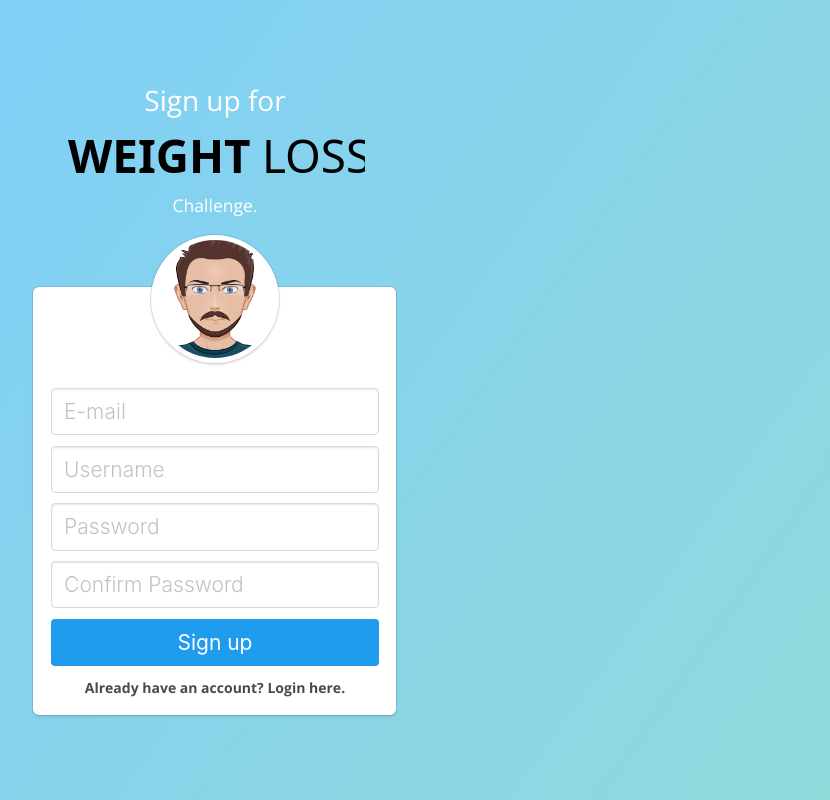
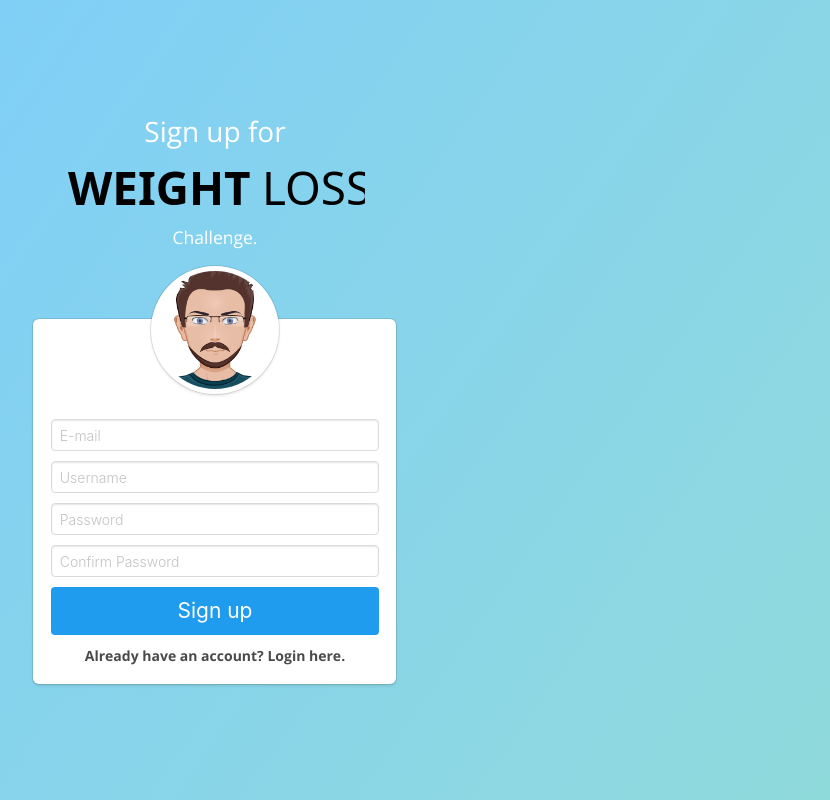
Before and after one commit to mskraban/wloss, a PHP site: page /register.php in a window 1280 px wide. Shown: the whole page, without its empty margins (425-1255 px from the left). Run offline with PHP 8.4, Linux system fonts and the light colour scheme.

Commit message:
Input field placeholder size reduced

```diff
--- a/wloss/register.php
+++ b/wloss/register.php
@@ -156,25 +156,25 @@
         <form action="<?php echo htmlspecialchars($_SERVER["PHP_SELF"]); ?>" method="post">
             <div class="field">
                 <div class="control <?php echo (!empty($email_err)) ? 'has-error' : ''; ?>">
-                    <input type="text" name="email" class="input is-large" placeholder="E-mail" value="<?php echo $email; ?>">
+                    <input type="text" name="email" class="input" placeholder="E-mail" value="<?php echo $email; ?>">
                     <span class="help-block"><?php echo $email_err; ?></span>
                 </div>
             </div>
             <div class="field">
                 <div class="control <?php echo (!empty($username_err)) ? 'has-error' : ''; ?>">
-                    <input type="text" name="username" class="input is-large" placeholder="Username" value="<?php echo $username; ?>">
+                    <input type="text" name="username" class="input" placeholder="Username" value="<?php echo $username; ?>">
                     <span class="help-block"><?php echo $username_err; ?></span>
                 </div>
             </div>
             <div class="field">
                 <div class="control <?php echo (!empty($password_err)) ? 'has-error' : ''; ?>">
-                    <input type="password" name="password" class="input is-large" placeholder="Password" value="<?php echo $password; ?>">
+                    <input type="password" name="password" class="input" placeholder="Password" value="<?php echo $password; ?>">
                     <span class="help-block"><?php echo $password_err; ?></span>
                 </div>
             </div>
             <div class="field">
                 <div class="control <?php echo (!empty($confirm_password_err)) ? 'has-error' : ''; ?>">
-                    <input type="password" name="confirm_password" class="input is-large" placeholder="Confirm Password" value="<?php echo $confirm_password; ?>">
+                    <input type="password" name="confirm_password" class="input" placeholder="Confirm Password" value="<?php echo $confirm_password; ?>">
                     <span class="help-block"><?php echo $confirm_password_err; ?></span>
                 </div>
             </div>
```
